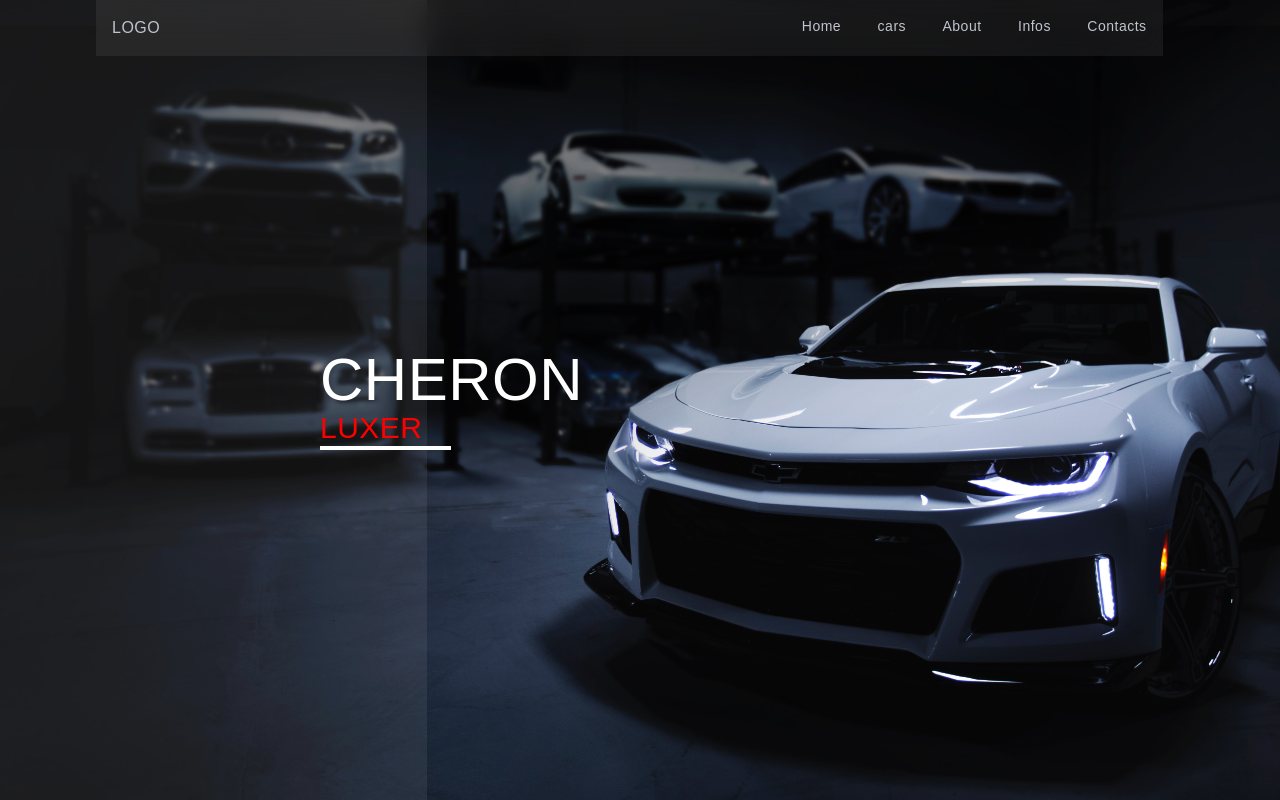
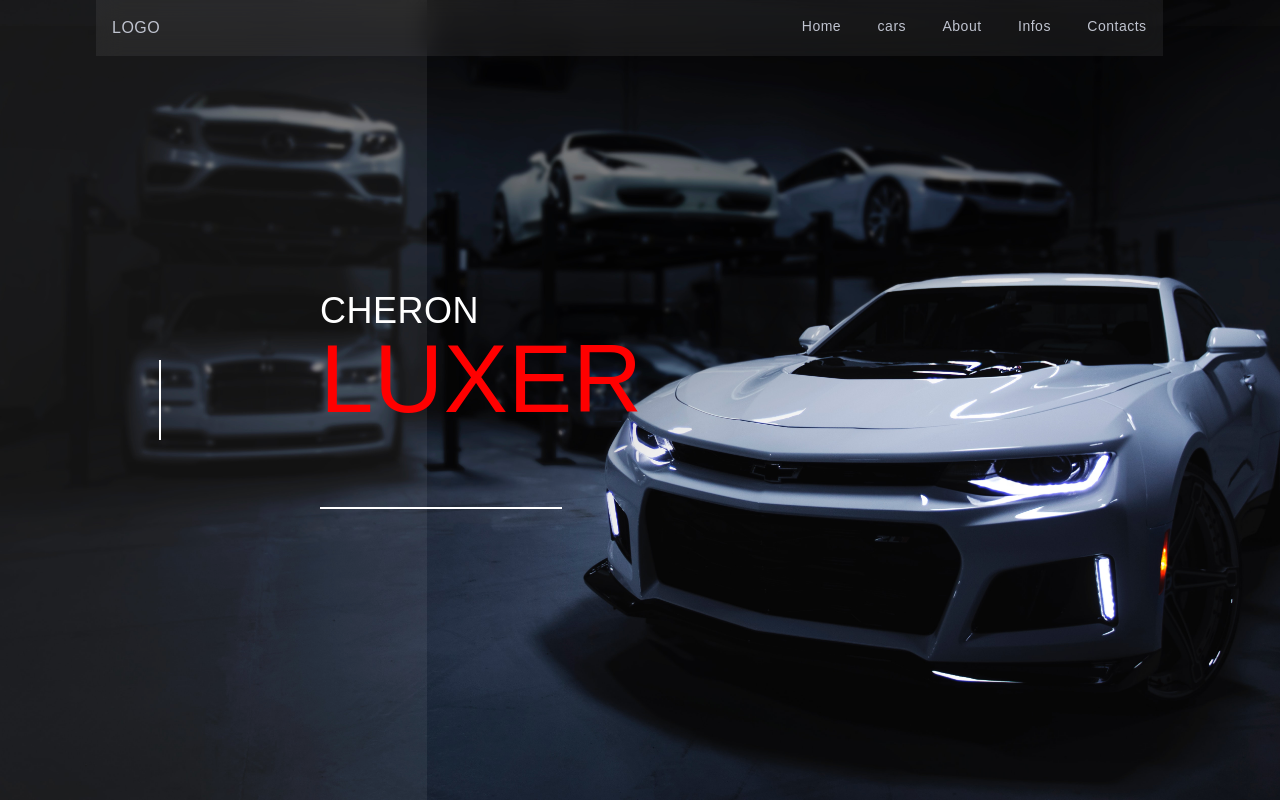
Before and after one commit to joel-kalema/luxury-cars, a Next.js app: page / in a window 1280 px wide. Built offline with nearby package versions, Linux system fonts and the light colour scheme.

Commit message:
fix margins

```diff
--- a/components/home.js
+++ b/components/home.js
@@ -2,11 +2,13 @@ export default function HomePage (){
     return (
         <div className="home_page flex items-center">
             <div className="bg-[#fff1] h-full w-2/6 flex items-center">
-                <div className="w-3/4"></div>
+                <div className="w-3/4">
+                    <div className="bg-[#fff] w-3/4 w-[0.1rem] h-20  mx-auto"></div>
+                </div>
                 <div className="mr-[-20rem]">
-                    <h1 className="text-6xl text-[#fff]">CHERON</h1>
-                    <h2 className="text-3xl text-[red]">LUXER</h2>
-                    <div className="bg-[#fff] w-2/4 h-1"></div>
+                    <h1 className="text-4xl text-[#fff]">CHERON</h1>
+                    <h2 className="text-8xl text-[red]">LUXER</h2>
+                    <div className="bg-[#fff] w-3/4 h-[0.1rem] mt-20"></div>
                 </div>
             </div>
         </div>
```
